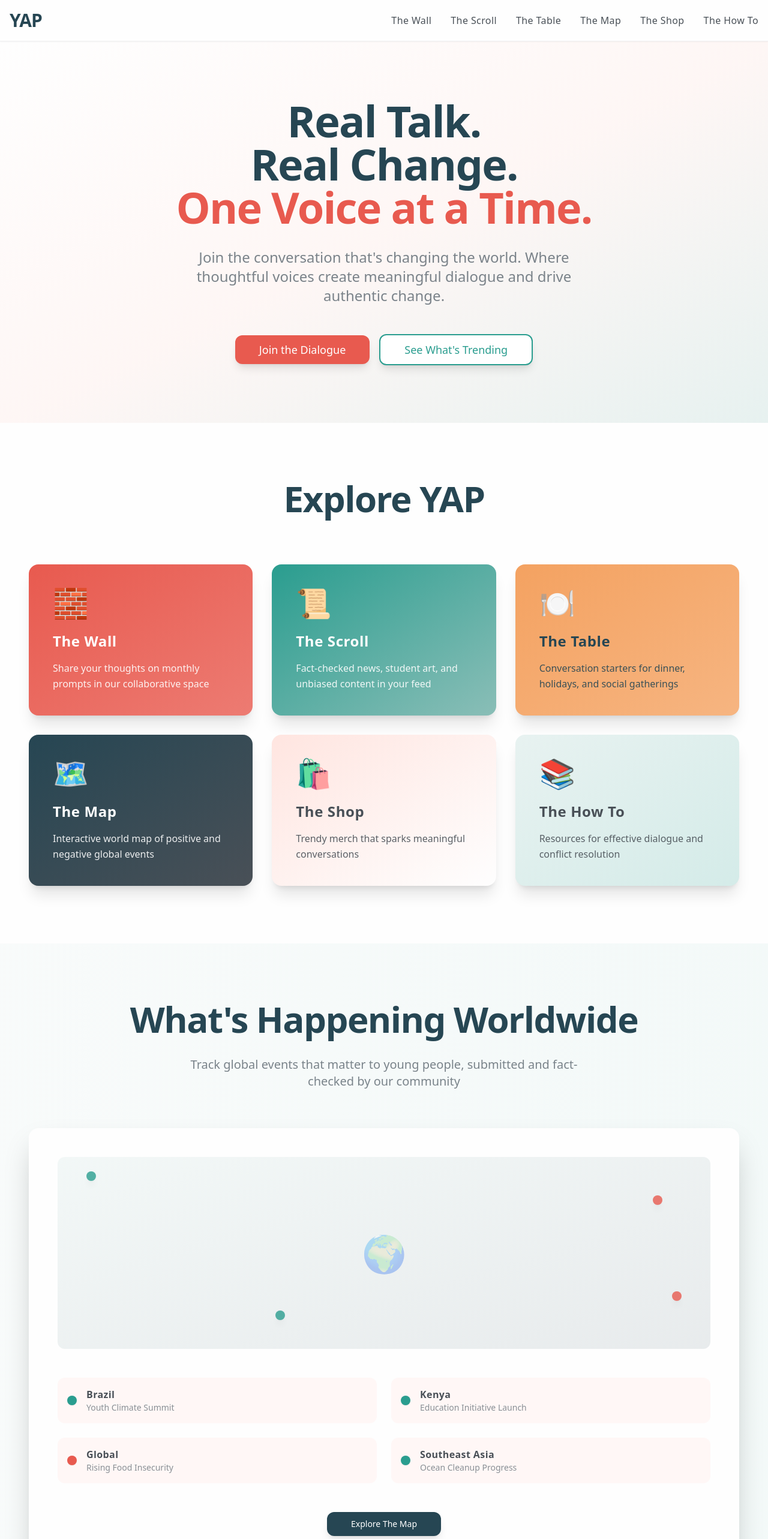
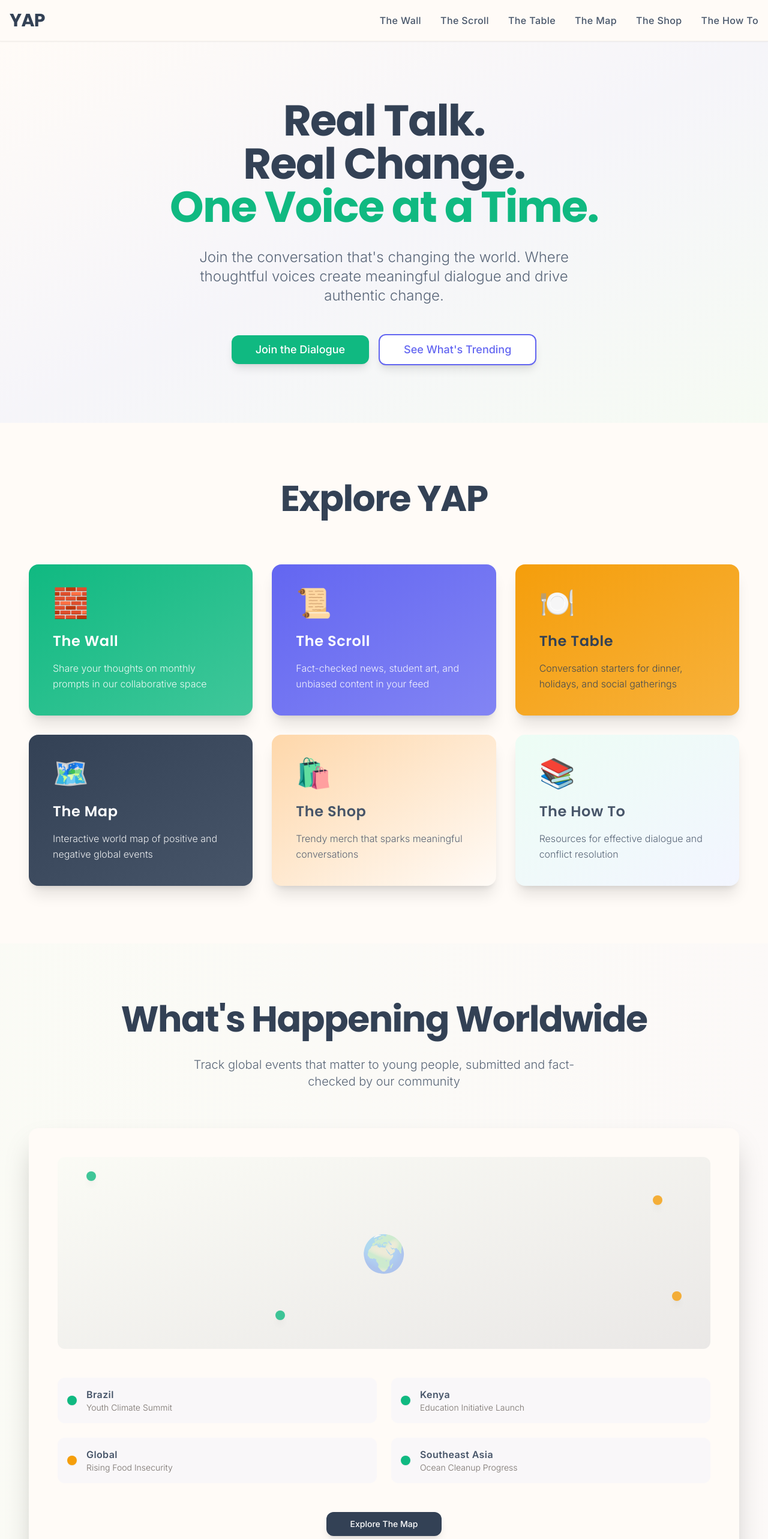
Before and after one commit to hisui8/yap-real-talk-hub, a React (Vite) app: page / in a window 1280 px wide. Shown: the top 2566 px of the page at 60% size. Built offline with nearby package versions, Linux system fonts and the light colour scheme.

Commit message:
Refactor: Update color scheme and font
- Updated the color scheme and font throughout the application.

```diff
--- a/index.html
+++ b/index.html
@@ -1,23 +1,15 @@
 
-<!DOCTYPE html>
+<!doctype html>
 <html lang="en">
   <head>
     <meta charset="UTF-8" />
+    <link rel="icon" type="image/svg+xml" href="/favicon.ico" />
     <meta name="viewport" content="width=device-width, initial-scale=1.0" />
-    <title>YAP - Youth Advocacy Platform | Real Talk. Real Change.</title>
-    <meta name="description" content="Join YAP - where young voices create meaningful dialogue and drive authentic change. Real talk, real change, one post at a time." />
-    <meta name="author" content="Youth Advocacy Platform" />
-
-    <meta property="og:title" content="YAP - Youth Advocacy Platform" />
-    <meta property="og:description" content="Real Talk. Real Change. One Post at a Time." />
-    <meta property="og:type" content="website" />
-    <meta property="og:image" content="https://lovable.dev/opengraph-image-p98pqg.png" />
-
-    <meta name="twitter:card" content="summary_large_image" />
-    <meta name="twitter:site" content="@YAP_platform" />
-    <meta name="twitter:image" content="https://lovable.dev/opengraph-image-p98pqg.png" />
+    <title>YAP - Youth Advocacy Platform</title>
+    <link rel="preconnect" href="https://fonts.googleapis.com">
+    <link rel="preconnect" href="https://fonts.gstatic.com" crossorigin>
+    <link href="https://fonts.googleapis.com/css2?family=Inter:wght@300;400;500;600;700&family=Poppins:wght@400;500;600;700;800&display=swap" rel="stylesheet">
   </head>
-
   <body>
     <div id="root"></div>
     <script type="module" src="/src/main.tsx"></script>
--- a/src/components/FeatureCards.tsx
+++ b/src/components/FeatureCards.tsx
@@ -7,51 +7,51 @@ const FeatureCards = () => {
     {
       title: "The Wall",
       description: "Share your thoughts on monthly prompts in our collaborative space",
-      color: "bg-gradient-to-br from-coral to-coral/80",
+      color: "bg-gradient-to-br from-emerald to-emerald/80",
       textColor: "text-white",
       icon: "🧱"
     },
     {
       title: "The Scroll",
       description: "Fact-checked news, student art, and unbiased content in your feed",
-      color: "bg-gradient-to-br from-teal to-sage",
+      color: "bg-gradient-to-br from-indigo to-indigo/80",
       textColor: "text-white",
       icon: "📜"
     },
     {
       title: "The Table",
       description: "Conversation starters for dinner, holidays, and social gatherings",
-      color: "bg-gradient-to-br from-mustard to-mustard/80",
-      textColor: "text-navy",
+      color: "bg-gradient-to-br from-amber to-amber/80",
+      textColor: "text-slate",
       icon: "🍽️"
     },
     {
       title: "The Map",
       description: "Interactive world map of positive and negative global events",
-      color: "bg-gradient-to-br from-navy to-charcoal",
+      color: "bg-gradient-to-br from-slate to-storm",
       textColor: "text-white",
       icon: "🗺️"
     },
     {
       title: "The Shop",
       description: "Trendy merch that sparks meaningful conversations",
-      color: "bg-gradient-to-br from-blush to-pearl",
-      textColor: "text-charcoal",
+      color: "bg-gradient-to-br from-peach to-cream",
+      textColor: "text-storm",
       icon: "🛍️"
     },
     {
       title: "The How To",
       description: "Resources for effective dialogue and conflict resolution",
-      color: "bg-gradient-to-br from-sage/20 to-teal/20",
-      textColor: "text-charcoal",
+      color: "bg-gradient-to-br from-mint/40 to-lavender/40",
+      textColor: "text-storm",
       icon: "📚"
     }
   ];
 
   return (
-    <section className="py-24 px-4 bg-pearl">
+    <section className="py-24 px-4 bg-cream">
       <div className="container mx-auto">
-        <h2 className="text-5xl md:text-6xl font-bold text-center text-navy mb-20 tracking-tight">
+        <h2 className="text-5xl md:text-6xl font-bold text-center text-slate mb-20 tracking-tight font-display">
           Explore YAP
         </h2>
 
@@ -63,7 +63,7 @@ const FeatureCards = () => {
             >
               <CardContent className="p-10">
                 <div className="text-5xl mb-6">{feature.icon}</div>
-                <h3 className={`text-2xl font-semibold mb-4 ${feature.textColor} tracking-wide`}>
+                <h3 className={`text-2xl font-semibold mb-4 ${feature.textColor} tracking-wide font-display`}>
                   {feature.title}
                 </h3>
                 <p className={`${feature.textColor} opacity-90 leading-relaxed font-light`}>
--- a/src/components/Header.tsx
+++ b/src/components/Header.tsx
@@ -14,11 +14,11 @@ const Header = () => {
   ];
 
   return (
-    <header className="bg-pearl/95 backdrop-blur-md shadow-sm sticky top-0 z-50 border-b border-slate/10">
+    <header className="bg-cream/95 backdrop-blur-md shadow-sm sticky top-0 z-50 border-b border-stone/10">
       <div className="container mx-auto px-4 py-4">
         <div className="flex items-center justify-between">
           {/* Logo */}
-          <div className="text-3xl font-bold text-navy tracking-tight">
+          <div className="text-3xl font-bold text-slate font-display tracking-tight">
             YAP
           </div>
 
@@ -28,7 +28,7 @@ const Header = () => {
               <a
                 key={item}
                 href="#"
-                className="text-charcoal hover:text-coral transition-colors duration-200 font-medium tracking-wide"
+                className="text-storm hover:text-emerald transition-colors duration-200 font-medium tracking-wide"
               >
                 {item}
               </a>
@@ -37,7 +37,7 @@ const Header = () => {
 
           {/* Mobile Menu Button */}
           <button className="lg:hidden">
-            <Menu className="w-6 h-6 text-charcoal" />
+            <Menu className="w-6 h-6 text-storm" />
           </button>
         </div>
       </div>
--- a/src/components/HeroSection.tsx
+++ b/src/components/HeroSection.tsx
@@ -4,26 +4,26 @@ import { Button } from '@/components/ui/button';
 
 const HeroSection = () => {
   return (
-    <section className="bg-gradient-to-br from-pearl via-blush/30 to-sage/20 py-24 px-4">
+    <section className="bg-gradient-to-br from-cream via-lavender/30 to-mint/20 py-24 px-4">
       <div className="container mx-auto text-center max-w-4xl">
         {/* Main Tagline */}
-        <h1 className="text-6xl md:text-7xl font-bold text-navy mb-8 leading-tight tracking-tight">
+        <h1 className="text-6xl md:text-7xl font-bold text-slate mb-8 leading-tight tracking-tight font-display">
           Real Talk.<br />
           Real Change.<br />
-          <span className="text-coral">One Voice at a Time.</span>
+          <span className="text-emerald">One Voice at a Time.</span>
         </h1>
 
         {/* Subtitle */}
-        <p className="text-xl md:text-2xl text-slate/90 mb-12 max-w-2xl mx-auto leading-relaxed font-light">
+        <p className="text-xl md:text-2xl text-storm/90 mb-12 max-w-2xl mx-auto leading-relaxed font-light">
           Join the conversation that's changing the world. Where thoughtful voices create meaningful dialogue and drive authentic change.
         </p>
 
         {/* CTA Buttons */}
         <div className="flex flex-col sm:flex-row gap-4 justify-center items-center">
-          <Button className="bg-coral hover:bg-coral/90 text-white px-10 py-6 text-lg font-medium rounded-xl transition-all duration-300 hover:scale-105 shadow-lg">
+          <Button className="bg-emerald hover:bg-emerald/90 text-white px-10 py-6 text-lg font-medium rounded-xl transition-all duration-300 hover:scale-105 shadow-lg">
             Join the Dialogue
           </Button>
-          <Button variant="outline" className="border-2 border-teal text-teal hover:bg-teal hover:text-white px-10 py-6 text-lg font-medium rounded-xl transition-all duration-300 hover:scale-105 shadow-lg">
+          <Button variant="outline" className="border-2 border-indigo text-indigo hover:bg-indigo hover:text-white px-10 py-6 text-lg font-medium rounded-xl transition-all duration-300 hover:scale-105 shadow-lg">
             See What's Trending
           </Button>
         </div>
--- a/src/components/MapPreview.tsx
+++ b/src/components/MapPreview.tsx
@@ -5,53 +5,53 @@ import { Button } from '@/components/ui/button';
 
 const MapPreview = () => {
   const events = [
-    { location: "Brazil", event: "Youth Climate Summit", type: "positive", color: "bg-teal" },
-    { location: "Kenya", event: "Education Initiative Launch", type: "positive", color: "bg-teal" },
-    { location: "Global", event: "Rising Food Insecurity", type: "negative", color: "bg-coral" },
-    { location: "Southeast Asia", event: "Ocean Cleanup Progress", type: "positive", color: "bg-teal" }
+    { location: "Brazil", event: "Youth Climate Summit", type: "positive", color: "bg-emerald" },
+    { location: "Kenya", event: "Education Initiative Launch", type: "positive", color: "bg-emerald" },
+    { location: "Global", event: "Rising Food Insecurity", type: "negative", color: "bg-amber" },
+    { location: "Southeast Asia", event: "Ocean Cleanup Progress", type: "positive", color: "bg-emerald" }
   ];
 
   return (
-    <section className="py-24 px-4 bg-gradient-to-r from-sage/5 to-teal/5">
+    <section className="py-24 px-4 bg-gradient-to-r from-mint/10 to-lavender/10">
       <div className="container mx-auto">
         <div className="text-center mb-16">
-          <h2 className="text-5xl md:text-6xl font-bold text-navy mb-8 tracking-tight">
+          <h2 className="text-5xl md:text-6xl font-bold text-slate mb-8 tracking-tight font-display">
             What's Happening Worldwide
           </h2>
-          <p className="text-xl text-slate/90 max-w-2xl mx-auto font-light">
+          <p className="text-xl text-storm/90 max-w-2xl mx-auto font-light">
             Track global events that matter to young people, submitted and fact-checked by our community
           </p>
         </div>
 
-        <Card className="bg-pearl shadow-2xl rounded-2xl border-0">
+        <Card className="bg-cream shadow-2xl rounded-2xl border-0">
           <CardContent className="p-12">
             {/* Map Placeholder */}
-            <div className="bg-gradient-to-br from-sage/10 to-navy/10 rounded-xl h-80 mb-12 flex items-center justify-center relative overflow-hidden">
+            <div className="bg-gradient-to-br from-mint/10 to-slate/10 rounded-xl h-80 mb-12 flex items-center justify-center relative overflow-hidden">
               <div className="absolute inset-0 bg-world-pattern opacity-20"></div>
-              <div className="text-6xl text-navy/30">🌍</div>
+              <div className="text-6xl text-slate/30">🌍</div>
 
               {/* Event Markers */}
-              <div className="absolute top-6 left-12 w-4 h-4 bg-teal rounded-full animate-pulse shadow-lg"></div>
-              <div className="absolute top-16 right-20 w-4 h-4 bg-coral rounded-full animate-pulse shadow-lg"></div>
-              <div className="absolute bottom-12 left-1/3 w-4 h-4 bg-teal rounded-full animate-pulse shadow-lg"></div>
-              <div className="absolute bottom-20 right-12 w-4 h-4 bg-coral rounded-full animate-pulse shadow-lg"></div>
+              <div className="absolute top-6 left-12 w-4 h-4 bg-emerald rounded-full animate-pulse shadow-lg"></div>
+              <div className="absolute top-16 right-20 w-4 h-4 bg-amber rounded-full animate-pulse shadow-lg"></div>
+              <div className="absolute bottom-12 left-1/3 w-4 h-4 bg-emerald rounded-full animate-pulse shadow-lg"></div>
+              <div className="absolute bottom-20 right-12 w-4 h-4 bg-amber rounded-full animate-pulse shadow-lg"></div>
             </div>
 
             {/* Event List */}
             <div className="grid grid-cols-1 md:grid-cols-2 gap-6 mb-12">
               {events.map((event, index) => (
-                <div key={index} className="flex items-center space-x-4 p-4 rounded-xl bg-blush/30 hover:bg-blush/50 transition-colors">
+                <div key={index} className="flex items-center space-x-4 p-4 rounded-xl bg-lavender/20 hover:bg-lavender/30 transition-colors">
                   <div className={`w-4 h-4 rounded-full ${event.color} shadow-sm`}></div>
                   <div>
-                    <p className="font-semibold text-charcoal tracking-wide">{event.location}</p>
-                    <p className="text-sm text-slate/80 font-light">{event.event}</p>
+                    <p className="font-semibold text-storm tracking-wide">{event.location}</p>
+                    <p className="text-sm text-stone font-light">{event.event}</p>
                   </div>
                 </div>
               ))}
             </div>
 
             <div className="text-center">
-              <Button className="bg-navy hover:bg-navy/90 text-white px-10 py-4 rounded-xl font-medium shadow-lg">
+              <Button className="bg-slate hover:bg-slate/90 text-white px-10 py-4 rounded-xl font-medium shadow-lg">
                 Explore The Map
               </Button>
             </div>
--- a/src/components/StatsStrip.tsx
+++ b/src/components/StatsStrip.tsx
@@ -16,13 +16,13 @@ const StatsStrip = () => {
   ];
 
   return (
-    <section className="bg-gradient-to-r from-navy to-charcoal py-20 px-4">
+    <section className="bg-gradient-to-r from-slate to-storm py-20 px-4">
       <div className="container mx-auto">
         {/* Stats */}
         <div className="grid grid-cols-2 md:grid-cols-4 gap-8 mb-16">
           {stats.map((stat, index) => (
             <div key={index} className="text-center">
-              <div className="text-4xl md:text-5xl font-bold text-coral mb-3 tracking-tight">{stat.number}</div>
+              <div className="text-4xl md:text-5xl font-bold text-emerald mb-3 tracking-tight font-display">{stat.number}</div>
               <div className="text-white/80 text-sm md:text-base font-light">{stat.text}</div>
             </div>
           ))}
--- a/src/pages/Index.tsx
+++ b/src/pages/Index.tsx
@@ -9,7 +9,7 @@ import Footer from "../components/Footer";
 
 const Index = () => {
   return (
-    <div className="min-h-screen bg-pearl">
+    <div className="min-h-screen bg-cream font-sans">
       <Header />
       <HeroSection />
       <FeatureCards />
--- a/tailwind.config.ts
+++ b/tailwind.config.ts
@@ -63,17 +63,22 @@ export default {
 					border: 'hsl(var(--sidebar-border))',
 					ring: 'hsl(var(--sidebar-ring))'
 				},
-				// Updated YAP Brand Colors - More Sophisticated
-				coral: '#E85A4F',
-				teal: '#2A9D8F',
-				mustard: '#F4A261',
-				navy: '#264653',
-				charcoal: '#495057',
-				cream: '#F8F9FA',
-				sage: '#8ABEB7',
-				slate: '#6C757D',
-				pearl: '#FEFEFE',
-				blush: '#FFE5E0'
+				// Sophisticated new color palette
+				emerald: '#10B981',
+				indigo: '#6366F1',
+				amber: '#F59E0B',
+				slate: '#334155',
+				storm: '#475569',
+				cream: '#FFFBF7',
+				mist: '#F8FAFC',
+				stone: '#78716C',
+				lavender: '#E0E7FF',
+				peach: '#FED7AA',
+				mint: '#D1FAE5'
+			},
+			fontFamily: {
+				'sans': ['Inter', 'system-ui', 'sans-serif'],
+				'display': ['Poppins', 'system-ui', 'sans-serif'],
 			},
 			borderRadius: {
 				lg: 'var(--radius)',
```
Also changed, not shown: src/components/FeaturedContent.tsx (+9 -9 lines), src/components/Footer.tsx (+21 -21 lines).
